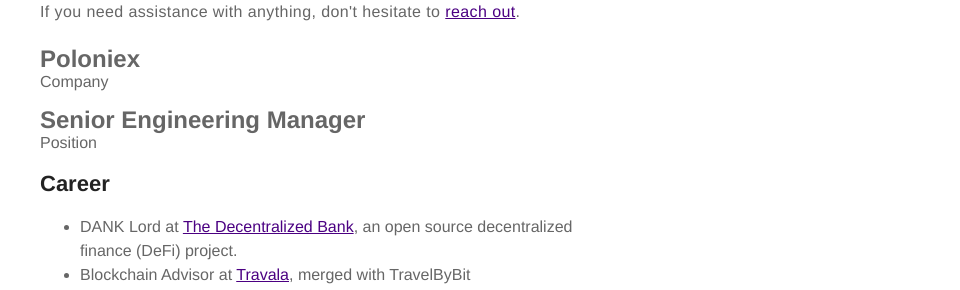
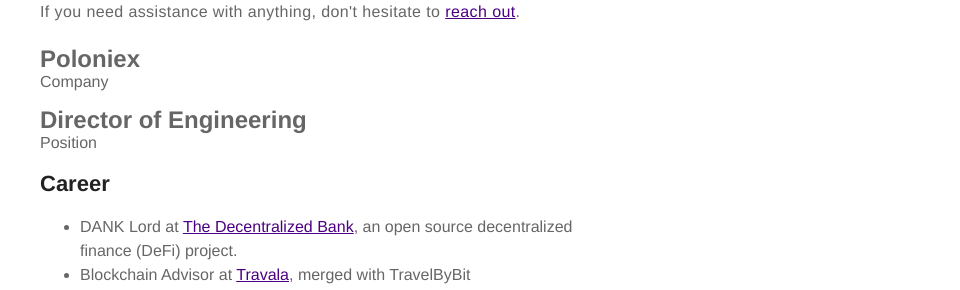
Before and after one commit to seibelj/seibelj.github.io, a Jekyll site: the page built from about.html, in a window 1280 px wide. Shown: the part 826-1116 px from the top of the page, without its empty margins (320-1280 px from the left). Built offline with Jekyll 4.4.1, drawn with Linux system fonts in a browser that asks for light colours.

Commit message:
Update position

```diff
--- a/about.html
+++ b/about.html
@@ -23,7 +23,7 @@
 	<div><span>Company</span></div>
 </div>
 
-<div><span class="emph">Senior Engineering Manager</span></div>
+<div><span class="emph">Director of Engineering</span></div>
 <div><span>Position</span></div>
 
 <h2>Career</h2>
```
